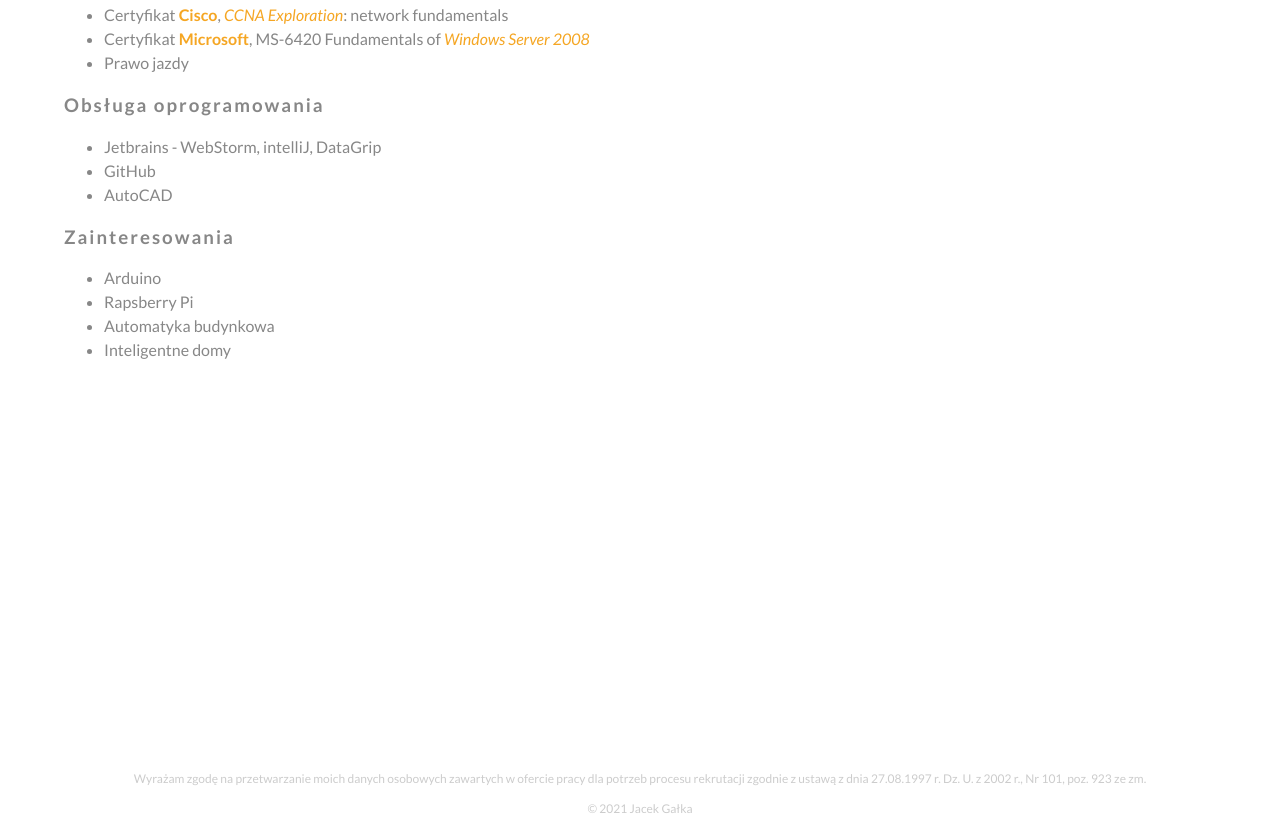
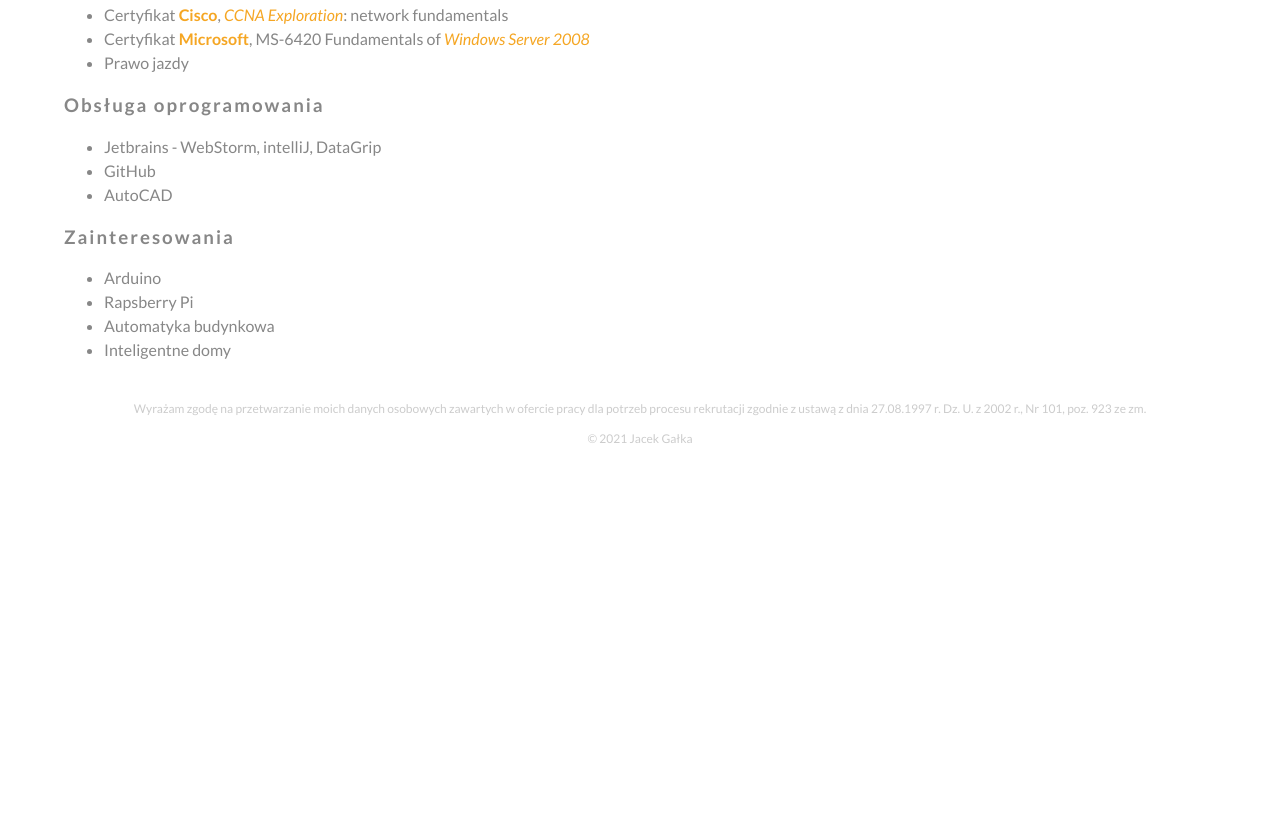
Before and after one commit to Jaclawiciel/cv, a plain HTML site: page docs/index.html in a window 1280 px wide. Shown: the part 1365-2195 px from the top of the page. After the commit the page ends 1825 px from the top, so only its background shows below. Drawn offline with Linux system fonts and the light colour scheme.

Commit message:
Footer fix

```diff
--- a/docs/css/main.css
+++ b/docs/css/main.css
@@ -162,7 +162,7 @@ header h2 {
 /* FOOTER */
 
 footer {
-    margin: 380px auto 0px;
+    margin: 10px auto 0;
     width: 90%;
 
 }
```
